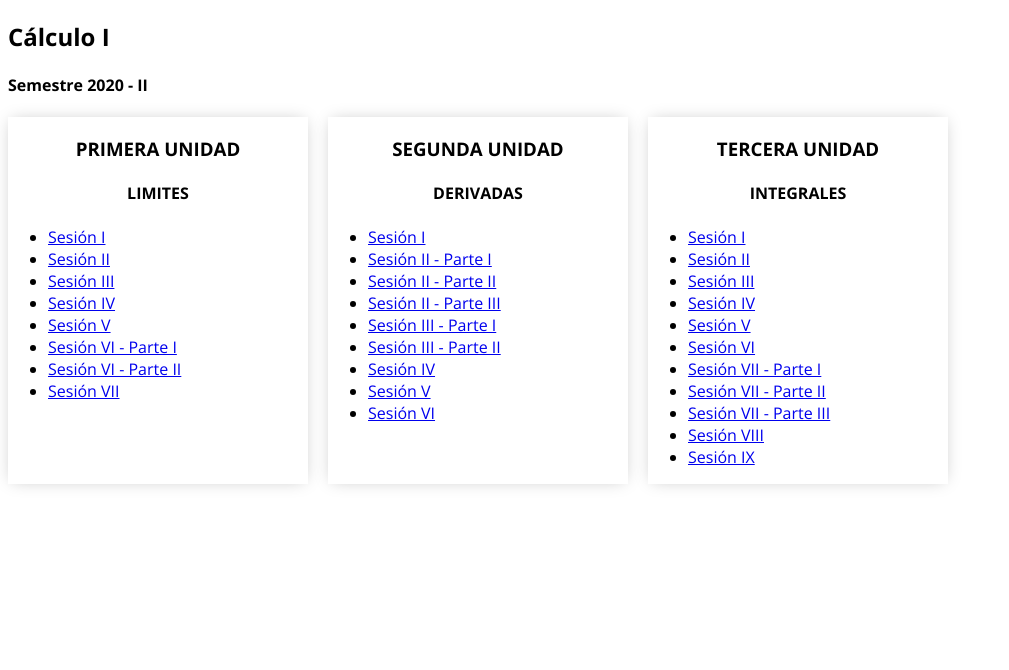
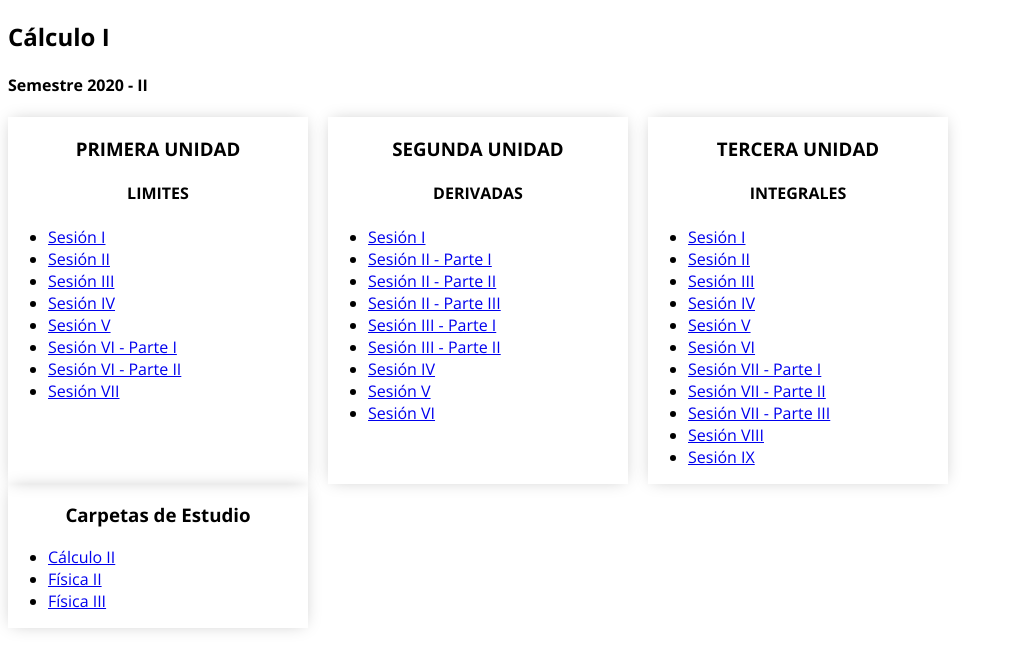
Before and after one commit to bremdows/repasandoaprendo, a plain HTML site: page index.html in a window 1280 px wide. Shown: the whole page, without its empty margins (0-1009 px from the left). Drawn offline with nearby package versions, Linux system fonts and the light colour scheme; no server answers.

Commit message:
Se agrego contenido al index
Contenido HTML con nuevos enlaces a las carpetas en mi google drive

```diff
--- a/index.html
+++ b/index.html
@@ -64,6 +64,14 @@
                 </ul>
 
             </article>
+            <article>
+                <h3> Carpetas de Estudio </h3>
+                <ul>
+                    <li><a href="https://drive.google.com/drive/folders/1WK1hNvuS3SMIEeQxzSZgD0qdy6Biodm6?usp=sharing" target="_blank">Cálculo II</a></li>
+                    <li><a href="https://drive.google.com/drive/folders/1MyODdWUXBlK6FU35TSObN19Hg1_9DuE5?usp=sharing" target="_blank">Física II</a></li>
+                    <li><a href="https://drive.google.com/drive/folders/1vgzMJLBb04yheuJPnyxIy4YX4Cb5ygSd?usp=sharing" target="_blank">Física III</a></li>
+                </ul>
+            </article>
         </div>
     </section>
 
```
